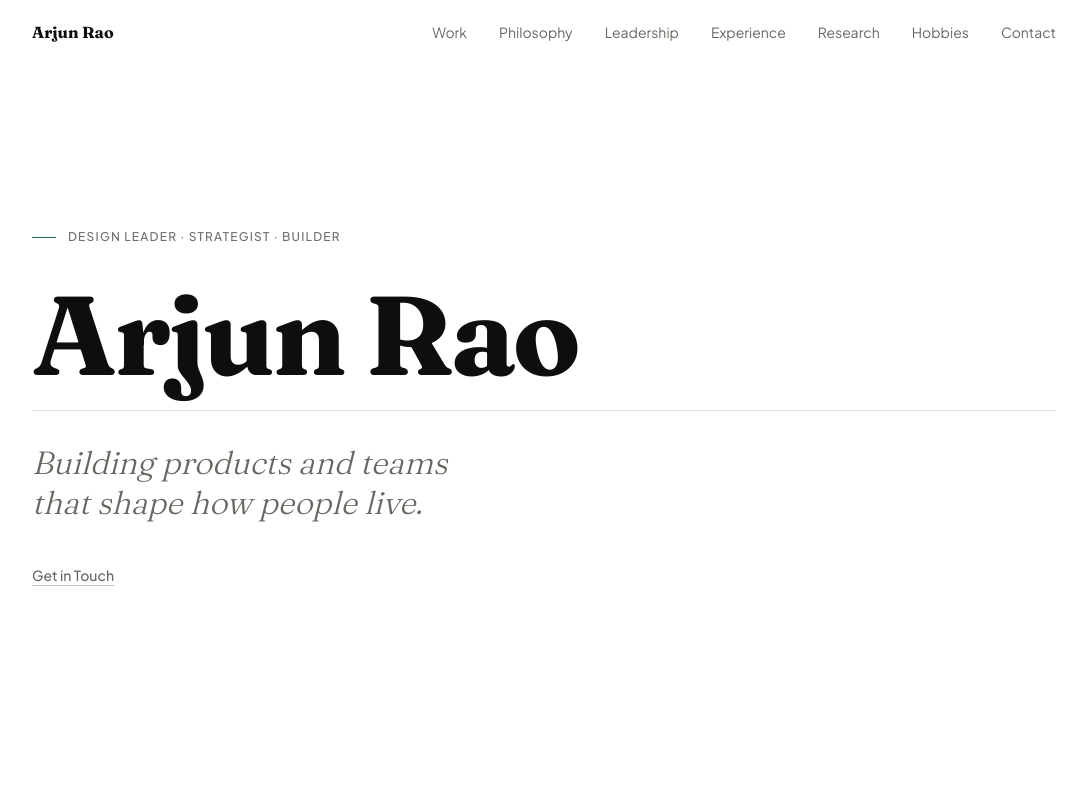
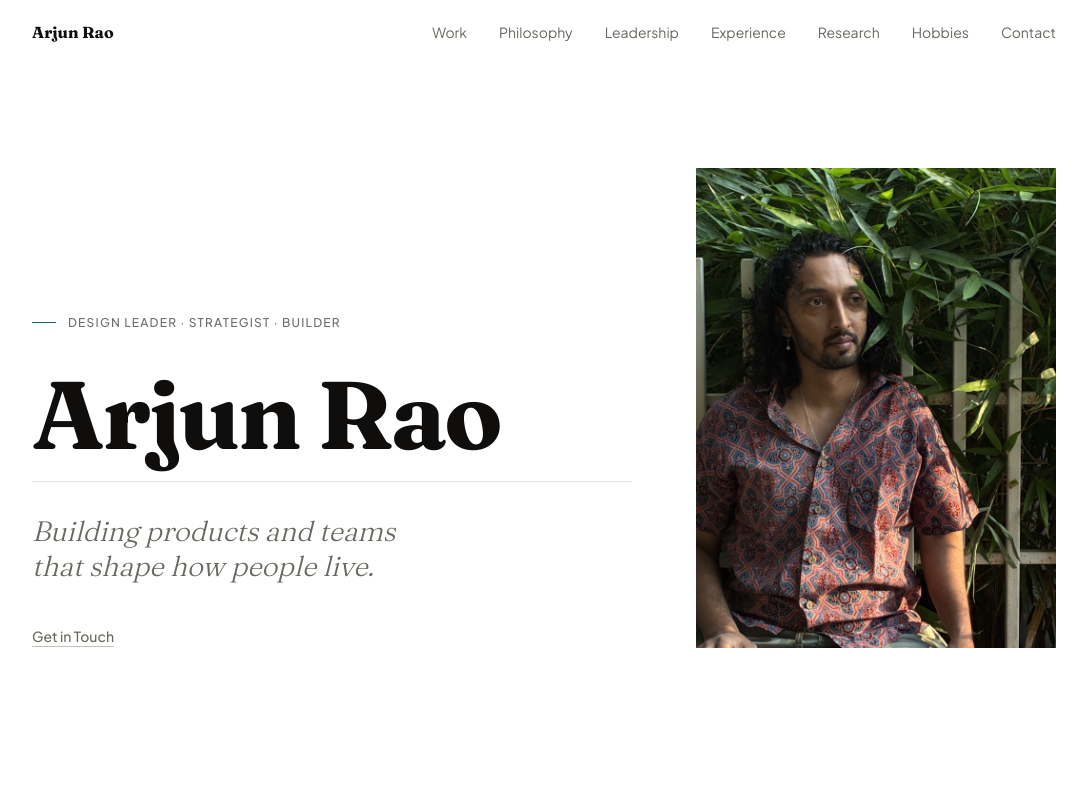
Before and after one commit to arjunrao2709/portfolio, a Next.js app: page / in a window 1280 px wide. Shown: the top 800 px of the page, without its empty margins (96-1183 px from the left). Built offline with nearby package versions, Linux system fonts and the light colour scheme.

Commit message:
Add headshot to Hero section as right-column portrait
https://claude.ai/code/session_015WyA7JuDoRX9QraXdzRAWS

```diff
--- a/src/components/sections/Hero.tsx
+++ b/src/components/sections/Hero.tsx
@@ -1,3 +1,4 @@
+import Image from 'next/image'
 import FadeUp from '@/components/motion/FadeUp'
 
 export default function Hero() {
@@ -5,6 +6,10 @@ export default function Hero() {
     <section className="min-h-screen flex flex-col justify-center px-6 md:px-16 lg:px-24 pt-24 pb-20">
       <div className="max-w-5xl mx-auto w-full">
 
+        <div className="grid grid-cols-1 md:grid-cols-[1fr_320px] lg:grid-cols-[1fr_360px] gap-12 md:gap-16 items-end">
+
+          {/* Left — text */}
+          <div>
             <FadeUp>
               <div className="flex items-center gap-3 mb-10">
                 <span className="w-6 h-px bg-accent" />
@@ -15,7 +20,7 @@ export default function Hero() {
             </FadeUp>
 
             <FadeUp delay={0.06}>
-          <h1 className="font-serif text-[64px] md:text-[96px] lg:text-[112px] font-bold text-ink leading-[0.9] tracking-tight mb-6">
+              <h1 className="font-serif text-[64px] md:text-[80px] lg:text-[96px] font-bold text-ink leading-[0.9] tracking-tight mb-6">
                 Arjun Rao
               </h1>
             </FadeUp>
@@ -23,7 +28,7 @@ export default function Hero() {
             <div className="w-full h-px bg-border mb-8" />
 
             <FadeUp delay={0.12}>
-          <p className="font-serif text-2xl md:text-[32px] text-ink-2 font-light italic leading-[1.25] mb-10 max-w-2xl">
+              <p className="font-serif text-2xl md:text-[28px] text-ink-2 font-light italic leading-[1.25] mb-10 max-w-xl">
                 Building products and teams<br />
                 that shape how people live.
               </p>
@@ -37,7 +42,23 @@ export default function Hero() {
                 Get in Touch
               </a>
             </FadeUp>
+          </div>
 
+          {/* Right — headshot */}
+          <FadeUp delay={0.1}>
+            <div className="relative w-full aspect-[3/4] overflow-hidden">
+              <Image
+                src="/headshot.jpg"
+                alt="Arjun Rao"
+                fill
+                priority
+                className="object-cover object-top"
+                sizes="(max-width: 768px) 80vw, 360px"
+              />
+            </div>
+          </FadeUp>
+
+        </div>
       </div>
     </section>
   )
```
Also changed, not shown: public/headshot.jpg (added). Lines whose indentation alone changed are shown as unchanged.
